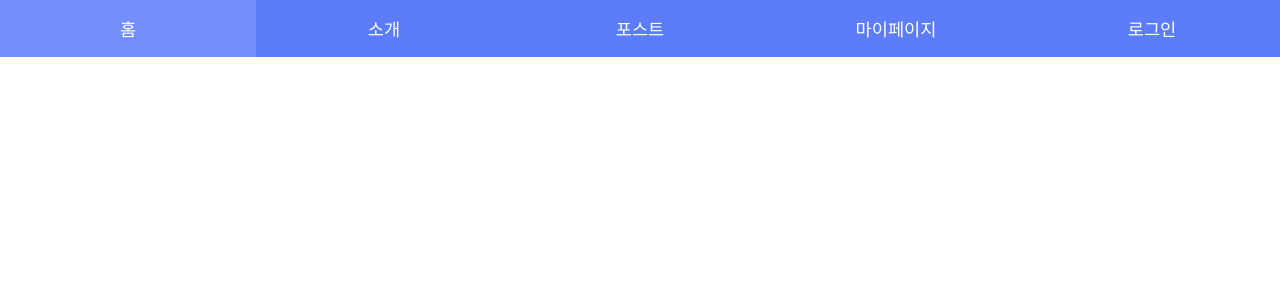
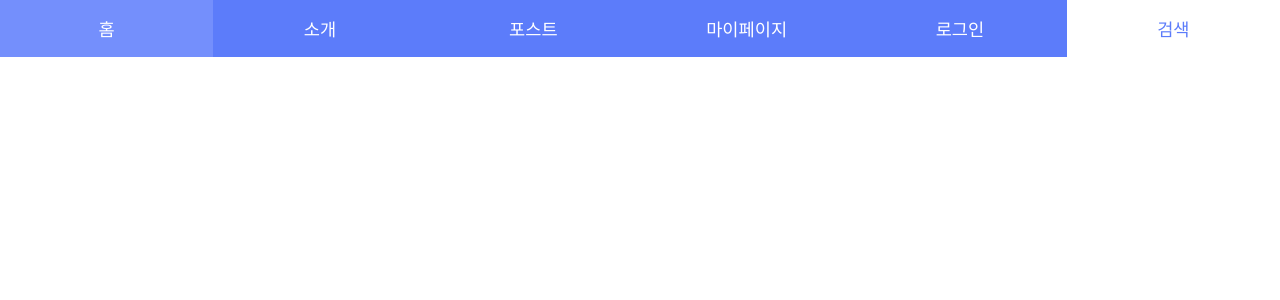
Before and after one commit to jsunwoo/react-router-tutorial, a React (Create React App) app: page /search in a window 1280 px wide. Shown: the top 300 px of the page. Built offline with nearby package versions, Linux system fonts and the light colour scheme.

Commit message:
How to use location prop (query parameter)

```diff
--- a/src/App.js
+++ b/src/App.js
@@ -5,6 +5,7 @@
 import Posts from "./routes/Posts";
 import MyPage from "./routes/MyPage";
 import Login from "./routes/Login";
+import Search from "./routes/Search";
 import Header from "./components/Header";
 
 const App = () => {
@@ -17,6 +18,7 @@
         <Route path="/posts" component={Posts} />
         <Route path="/login" component={Login} />
         <Route path="/me" component={MyPage} />
+        <Route path="/search" component={Search} />
       </div>
     </Router>
   );
--- a/src/components/Header.js
+++ b/src/components/Header.js
@@ -17,8 +17,11 @@
       <NavLink to="/me" className="item">
         마이페이지
       </NavLink>
-      <NavLink to="/Login" className="item">
+      <NavLink to="/login" className="item">
         로그인
+      </NavLink>
+      <NavLink to="/search" className="item">
+        검색
       </NavLink>
     </div>
   );
--- /dev/null
+++ b/src/routes/Search.js
@@ -0,0 +1,9 @@
+import React from "react";
+
+const Search = ({ location }) => {
+  console.log(location);
+
+  return <div>{new URLSearchParams(location.search).get('keyword')}</div>;
+};
+
+export default Search;
```
